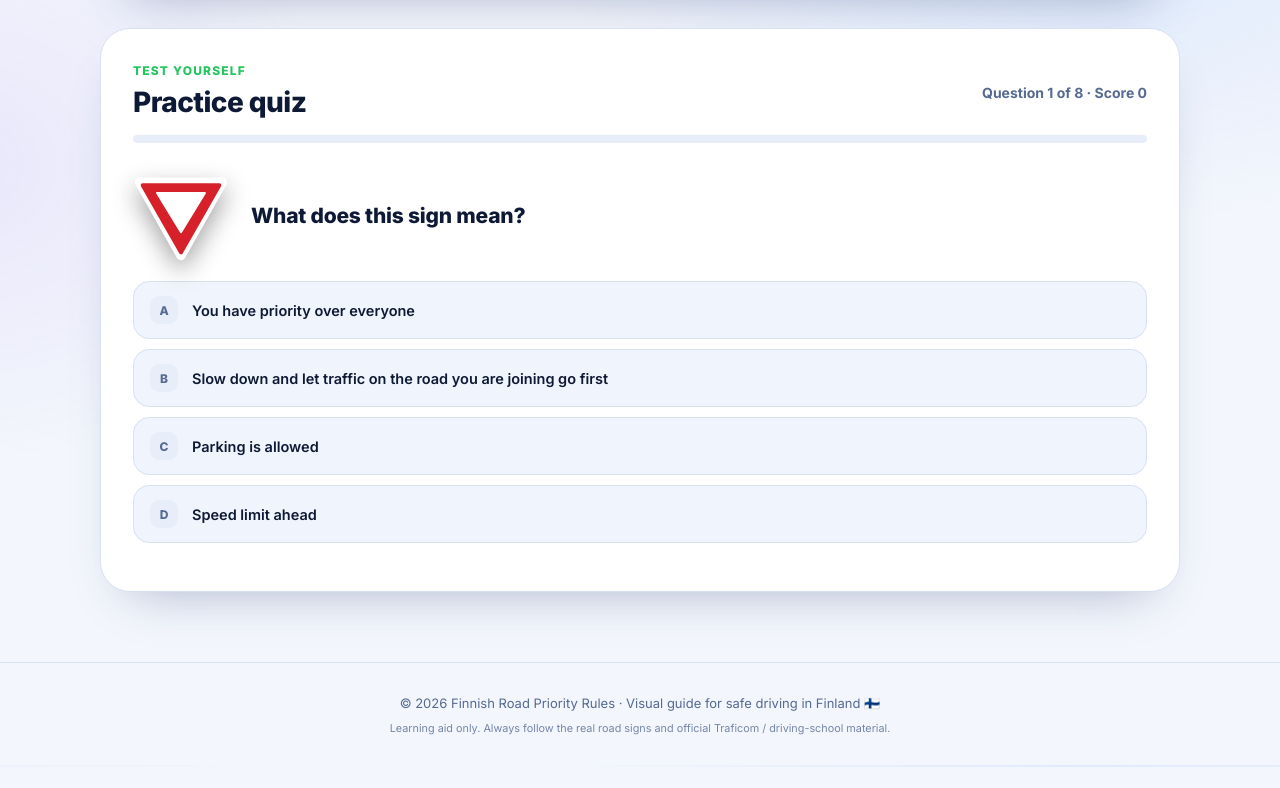
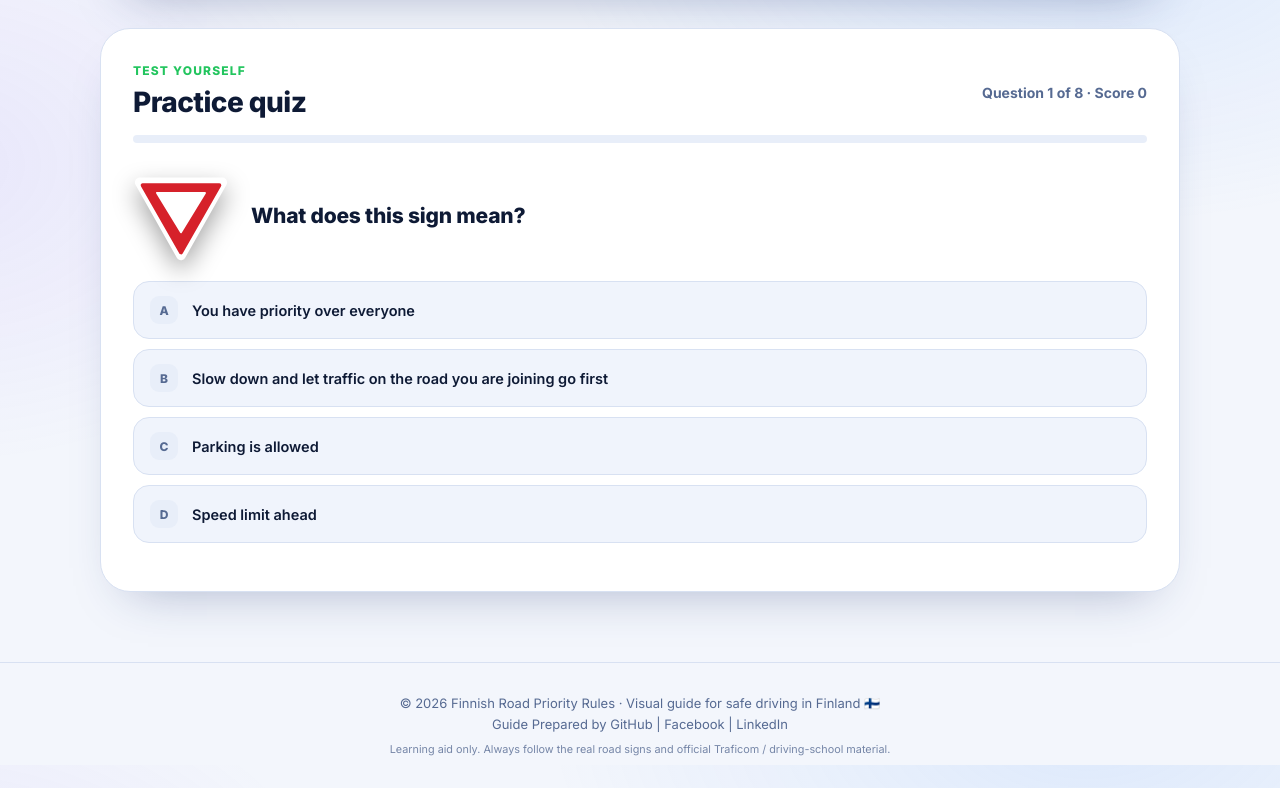
Before and after one commit to nbfarhad/learn-fin-traffic-rules, a plain HTML site: page index.html in a window 1280 px wide. Shown: the part 7235-8023 px from the top of the page. Before the commit the page ends 8002 px from the top, so only its background shows below. Drawn offline with Linux system fonts and the light colour scheme.

Commit message:
Update footer with author credit and links
Added author credit and social media links in the footer.

```diff
--- a/index.html
+++ b/index.html
@@ -3,7 +3,7 @@
 <head>
 <meta charset="UTF-8">
 <meta name="viewport" content="width=device-width, initial-scale=1.0">
-<title>Finnish Road Priority Rules – Visual Guide & Simulator</title>
+<title>Finnish Road Priority Rules – Visual Guide & Simulator by @nbfarhad</title>
 <link rel="preconnect" href="https://fonts.googleapis.com">
 <link href="https://fonts.googleapis.com/css2?family=Inter:wght@400;500;600;700;800&display=swap" rel="stylesheet">
 <style>
@@ -484,6 +484,12 @@ footer small{display:block;margin-top:6px;opacity:.8}
 
 <footer>
   <div>© 2026 Finnish Road Priority Rules · Visual guide for safe driving in Finland 🇫🇮</div>
+  <p>
+    Guide Prepared by
+    <a href="https://github.com/nbfarhad" target="_blank" rel="noopener noreferrer">GitHub</a> |
+    <a href="https://facebook.com/farhadrp" target="_blank" rel="noopener noreferrer">Facebook</a> |
+    <a href="https://linkedin.com/in/ajaf" target="_blank" rel="noopener noreferrer">LinkedIn</a>
+  </p>
   <small>Learning aid only. Always follow the real road signs and official Traficom / driving-school material.</small>
 </footer>
 
```
